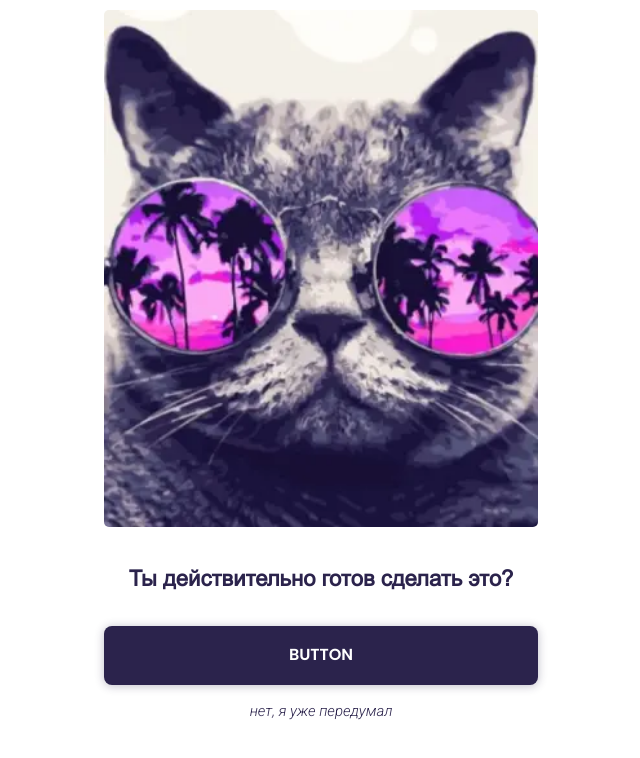
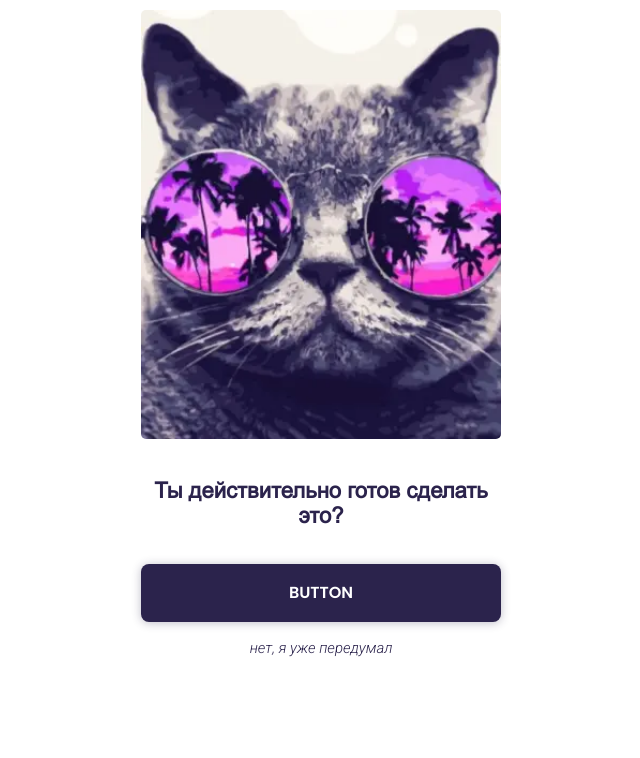
Before and after one commit to eozubarev/mobile-page, a website: page index.html in a window 1280 px wide. Shown: the whole page, without its empty margins (319-959 px from the left). Drawn offline with Linux system fonts and the light colour scheme.

Commit message:
changed container values

```diff
--- a/css/light-theme.css
+++ b/css/light-theme.css
@@ -14,7 +14,7 @@
   }
 
   .section-top__container {
-    width: 474px;
+    width: 400px;
   }
 
   .cat-bg {
```
